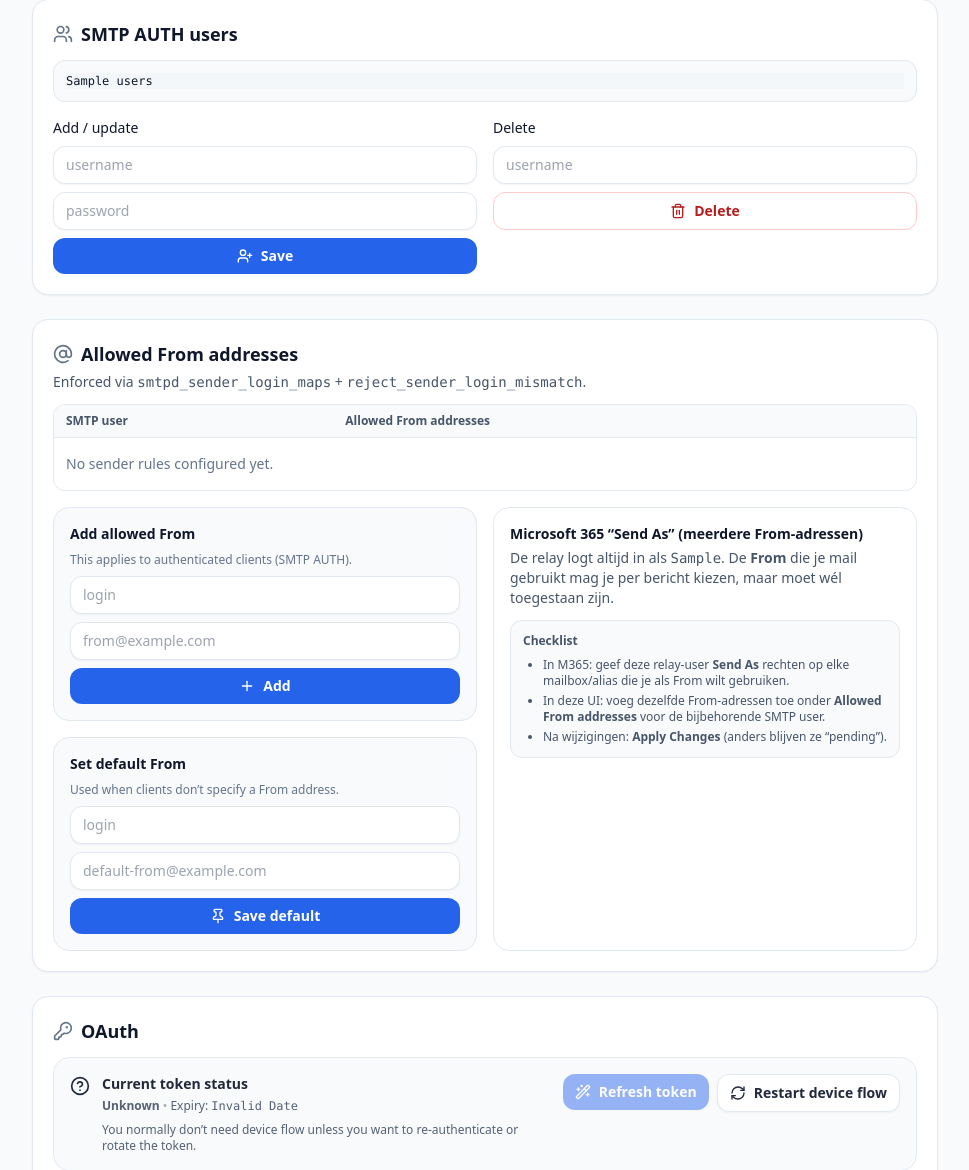
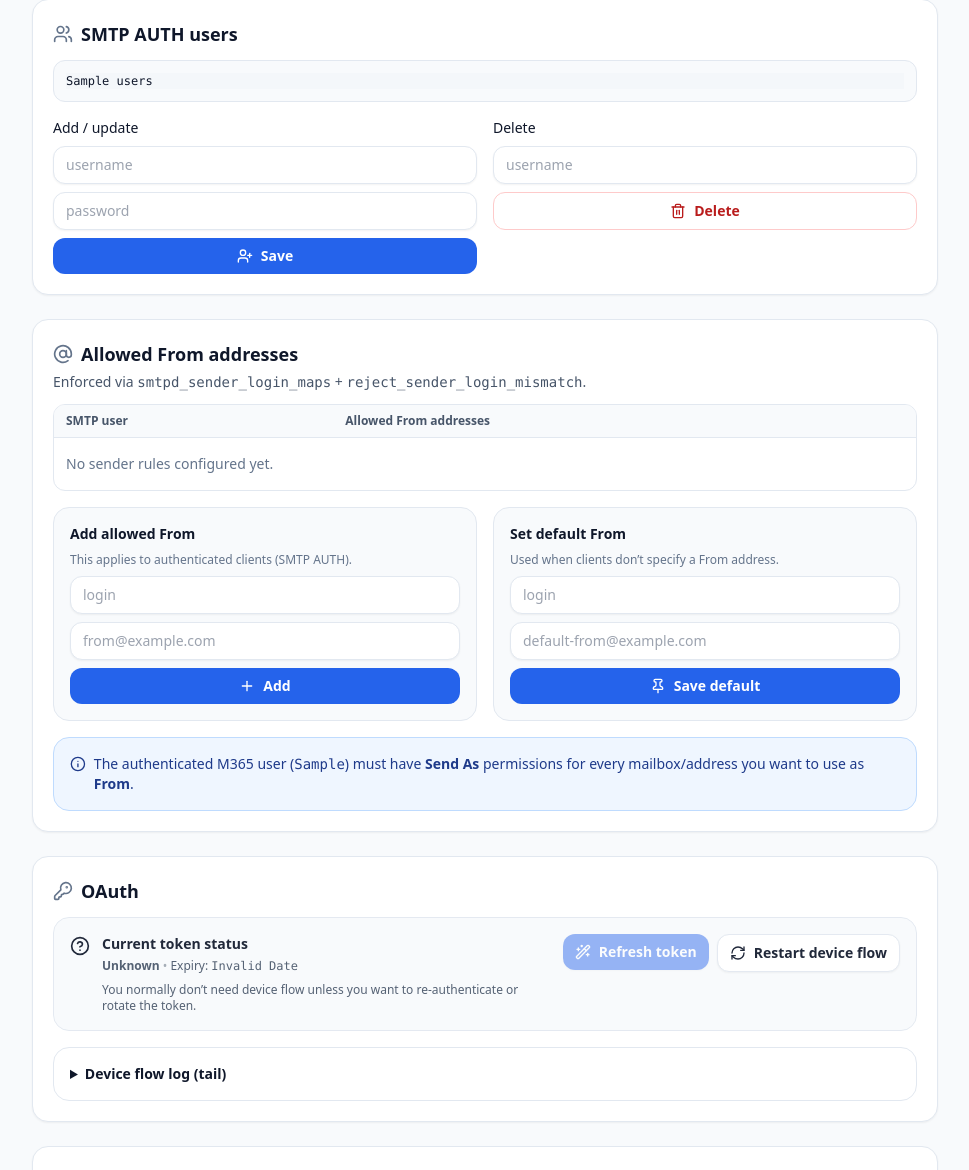
Before and after one commit to LickABrick/simple-m365-relay, a Python web app: template app/templates/index.html in a window 1280 px wide. Shown: the part 802-1972 px from the top of the page, without its empty margins (310-1279 px from the left). Run offline with Jinja, Linux system fonts and the light colour scheme; the template is opened without the code that fills it: most values are stand-ins (such as "Sample title", 1, 10 or a date in 2020); some libraries are stand-ins or nearby versions.

Commit message:
ui: simplify Allowed From section (remove big note, add compact Send As info box)

```diff
--- a/app/templates/index.html
+++ b/app/templates/index.html
@@ -1214,7 +1214,6 @@
           </div>
 
           <div class="mt-4 grid grid-cols-1 gap-4 sm:grid-cols-2">
-            <div class="space-y-4">
             <form id="fromAllowForm" method="post" action="/from/allow" class="space-y-2 rounded-2xl border border-slate-200 bg-slate-50 p-4 dark:border-slate-800 dark:bg-slate-950">
               <div class="text-sm font-semibold">Add allowed From</div>
               <div class="text-xs text-slate-500 dark:text-slate-400">This applies to authenticated clients (SMTP AUTH).</div>
@@ -1236,20 +1235,13 @@
                 Save default
               </button>
             </form>
+
+            <div class="sm:col-span-2 rounded-2xl border border-blue-200 bg-blue-50 p-4 text-sm text-blue-900 dark:border-blue-900/40 dark:bg-blue-950/40 dark:text-blue-200">
+              <div class="flex items-start gap-2">
+                <i data-lucide="info" class="mt-0.5 h-4 w-4"></i>
+                <div>
+                  The authenticated M365 user (<span class="mono">{{ env.MS365_SMTP_USER }}</span>) must have <span class="font-semibold">Send As</span> permissions for every mailbox/address you want to use as <span class="font-semibold">From</span>.
                 </div>
-
-            <div class="rounded-2xl border border-slate-200 bg-white p-4 dark:border-slate-800 dark:bg-slate-950">
-              <div class="text-sm font-semibold">Microsoft 365 “Send As” (meerdere From-adressen)</div>
-              <div class="mt-1 text-sm text-slate-600 dark:text-slate-300">
-                De relay logt altijd in als <span class="mono">{{ env.MS365_SMTP_USER }}</span>. De <span class="font-semibold">From</span> die je mail gebruikt mag je per bericht kiezen, maar moet wél toegestaan zijn.
-              </div>
-              <div class="mt-3 rounded-xl border border-slate-200 bg-slate-50 p-3 text-xs text-slate-600 dark:border-slate-800 dark:bg-slate-900/40 dark:text-slate-300">
-                <div class="font-semibold">Checklist</div>
-                <ul class="mt-2 list-disc pl-5 space-y-1">
-                  <li>In M365: geef deze relay-user <span class="font-semibold">Send As</span> rechten op elke mailbox/alias die je als From wilt gebruiken.</li>
-                  <li>In deze UI: voeg dezelfde From-adressen toe onder <span class="font-semibold">Allowed From addresses</span> voor de bijbehorende SMTP user.</li>
-                  <li>Na wijzigingen: <span class="font-semibold">Apply Changes</span> (anders blijven ze “pending”).</li>
-                </ul>
               </div>
             </div>
           </div>
```
Lines whose indentation alone changed are shown as unchanged.
